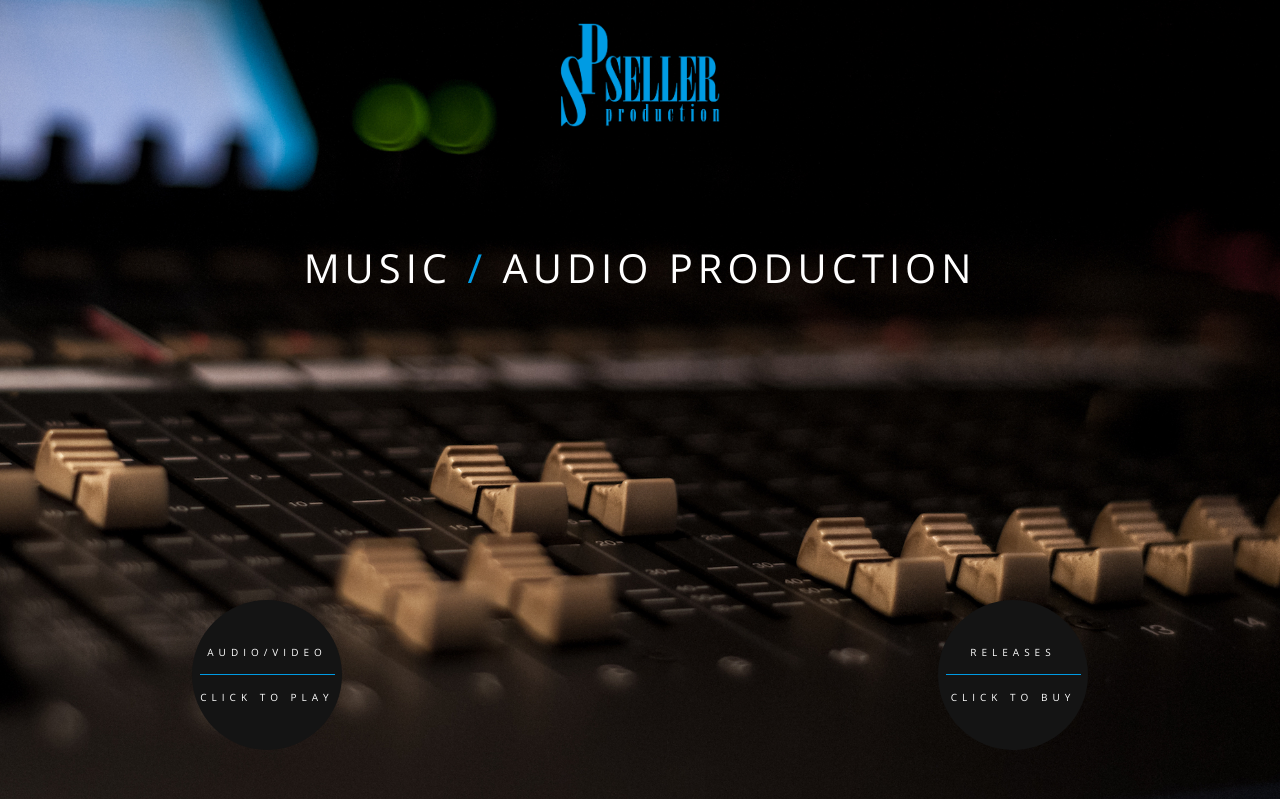
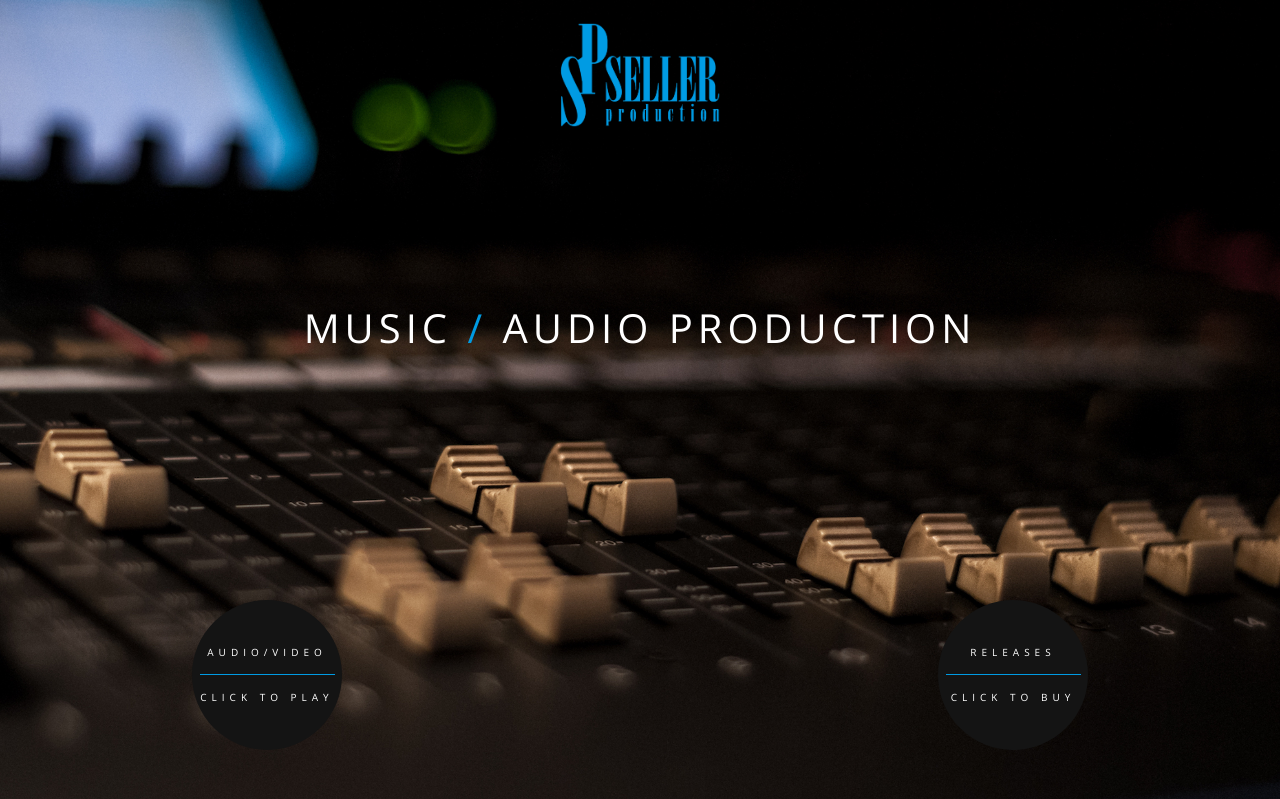
Before and after one commit to ohorovsky/Seller-Production, a PHP site: page / in a window 1280 px wide. Shown: the top 799 px of the page. Run offline with PHP 8.4, Linux system fonts and the light colour scheme; some libraries are stand-ins or nearby versions.

Commit message:
header h1 positioning

```diff
--- a/style/main.css
+++ b/style/main.css
@@ -573,7 +573,7 @@ footer {
         position: absolute;
         width: 100%;
         text-align: center;
-        bottom:250px;
+        top:300px;
         font-size: 40px;
         color: #fff;
     }
```
